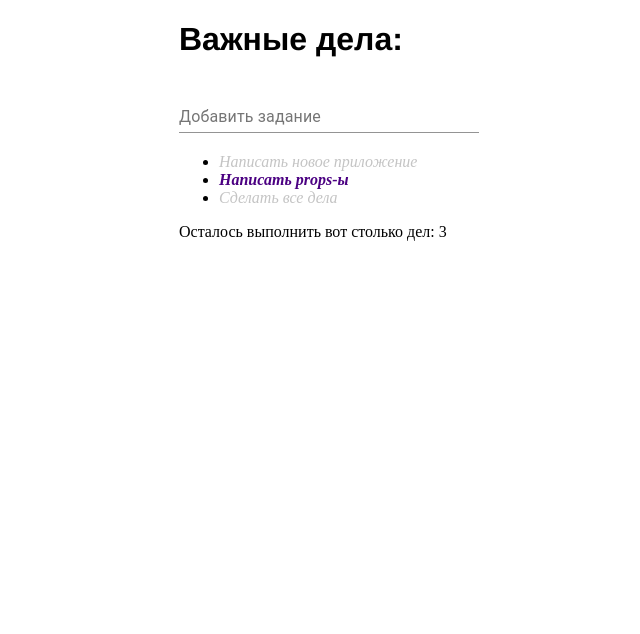
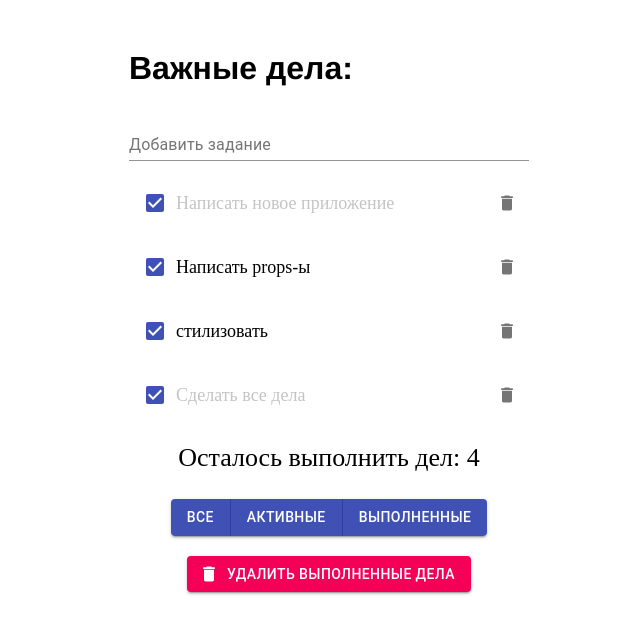
Before and after one commit to WebHeroSchool/Cheplagina_todo, a React (Create React App) app: page / in a window 1280 px wide. Shown: the top 634 px of the page, without its empty margins (311-951 px from the left). Built offline with nearby package versions, Linux system fonts and the light colour scheme.

Commit message:
добавлены стили

```diff
--- a/package.json
+++ b/package.json
@@ -6,6 +6,7 @@
     "@testing-library/jest-dom": "^5.11.9",
     "@testing-library/react": "^11.2.5",
     "@testing-library/user-event": "^12.8.3",
+    "material-design-icons": "^3.0.1",
     "react": "^17.0.1",
     "react-dom": "^17.0.1",
     "react-scripts": "4.0.3",
@@ -37,6 +38,7 @@
   },
   "devDependencies": {
     "@material-ui/core": "^4.11.3",
+    "@material-ui/icons": "^4.11.2",
     "classnames": "^2.2.6"
   }
 }
--- a/src/components/App/App.js
+++ b/src/components/App/App.js
@@ -4,16 +4,19 @@ import InputItem from '../InputItem/InputItem';
 import Footer from '../Footer/Footer';
 import styles from './App.module.css';
 
-const todoItem = 'Написать новое приложение';
-
-const App = () => {
-	const items = [
+class App extends React.Component {
+	render() {
+		const items = [
 		{
 			value: 'Написать новое приложение',
 			isDone: true
 		},
 		{
 			value: 'Написать props-ы',
+			isDone: false
+		},
+		{
+			value: 'стилизовать',
 			isDone: false
 		},
 		{
@@ -27,8 +30,9 @@ const App = () => {
 			<h1 className={styles.title}>Важные дела:</h1>
 			<InputItem />
 			<ItemList items={items} />
-			<Footer count={3} />
+			<Footer count={items.length} />
 		</div>);
-}
+	}
+};
 
 export default App;
--- a/src/components/App/App.module.css
+++ b/src/components/App/App.module.css
@@ -1,8 +1,10 @@
 .wrap {
 	margin: auto;
-	width: 300px;
+	width: 400px;
 }
 
 .title{
+	margin-top: 50px;
 	font-family: Helvetica;
+	font-weight: 700;
 }
--- a/src/components/Footer/Footer.js
+++ b/src/components/Footer/Footer.js
@@ -1,5 +1,27 @@
 import React from 'react';
+import styles from './Footer.module.css';
+import Button from '@material-ui/core/Button';
+import ButtonGroup from '@material-ui/core/ButtonGroup';
+import DeleteIcon from '@material-ui/icons/Delete';
 
-const Footer = ({ count }) => (<p>Осталось выполнить вот столько дел: {count}</p>);
+const Footer = ({ count }) => (<div className={styles.footer}>
+	<p className={styles.unfinished}>Осталось выполнить дел: {count}</p>
+
+	<div className={styles.buttons}><ButtonGroup variant="contained" color="primary" aria-label="contained primary button group">
+        <Button>Все</Button>
+        <Button>Активные</Button>
+        <Button>Выполненные</Button>
+      </ButtonGroup>
+   </div>
+   <div className={styles.delete}>
+   	<Button
+        variant="contained"
+        color="secondary"
+        startIcon={<DeleteIcon />}
+      >
+        Удалить выполненные дела
+      </Button>
+   </div>
+</div>);
 
 export default Footer;
--- /dev/null
+++ b/src/components/Footer/Footer.module.css
@@ -0,0 +1,17 @@
+.footer{
+
+}
+
+.unfinished{
+	font-size: 26px;
+	text-align: center;
+}
+
+.buttons{
+	text-align: center;
+}
+
+.delete{
+	margin-top: 20px;
+	text-align: center;
+}
--- a/src/components/InputItem/InputItem.js
+++ b/src/components/InputItem/InputItem.js
@@ -1,7 +1,8 @@
 import React from 'react';
 import TextField from '@material-ui/core/TextField';
 
-const InputItem = () => (<div>
+const InputItem = () => (
+	<div>
 		<TextField
           label="Добавить задание"
           id="margin-dense"
--- a/src/components/Item/Item.js
+++ b/src/components/Item/Item.js
@@ -2,7 +2,8 @@ import React from 'react';
 import classnames from 'classnames';
 import styles from './Item.module.css'
 
-const Item = ({ value, isDone }) => (<span className={
+const Item = ({ value, isDone }) => (
+	<span className={
 	classnames({
 		[styles.item]: true,
 		[styles.done]: isDone
--- a/src/components/Item/Item.module.css
+++ b/src/components/Item/Item.module.css
@@ -1,10 +1,7 @@
 .item{
-	font-style: italic;
-	color: #4B0082;
-	font-weight: 700;
+	font-size: 18px;
 }
 
 .done{
 	color: #c4c4c4;
-	font-weight: 400;
 }
--- a/src/components/ItemList/ItemList.js
+++ b/src/components/ItemList/ItemList.js
@@ -1,10 +1,21 @@
 import React from 'react';
 import Item from '../Item/Item';
+import Checkbox from '@material-ui/core/Checkbox';
+import DeleteIcon from '@material-ui/icons/Delete';
+import IconButton from '@material-ui/core/IconButton';
+import styles from './ItemList.module.css';
 
-const ItemList = ({ items }) => (
-	<ul>
-		{items.map(item => <li key={item.value}>
-			<Item value={item.value} isDone={item.isDone} />
+const ItemList = ({ items }) => (<ul className={styles.list}>
+		{items.map(item => <li className={styles.item} key={item.value}>
+			<Checkbox
+        defaultChecked
+        color="primary"
+        inputProps={{ 'aria-label': 'secondary checkbox' }}
+      />
+			<div className={styles.item_text}><Item value={item.value} isDone={item.isDone} /></div>
+			<div><IconButton aria-label='delete'>
+          <DeleteIcon fontSize='small' />
+        </IconButton></div>
 		</li>)}
 	</ul>);
 
--- /dev/null
+++ b/src/components/ItemList/ItemList.module.css
@@ -0,0 +1,15 @@
+.list{
+	list-style: none;
+	padding-left: 5px;
+}
+
+.item{
+	margin-bottom: 20px;
+	display: flex;
+	justify-content: space-between;
+	align-items: center;
+}
+
+.item_text{
+	margin-right: auto;
+}
```
Also changed, not shown: src/App.js (deleted, +0 -12 lines), src/components/InputItem/InputItem.module.css (added), 1 other file (tests, documents, lock files or other folders).
